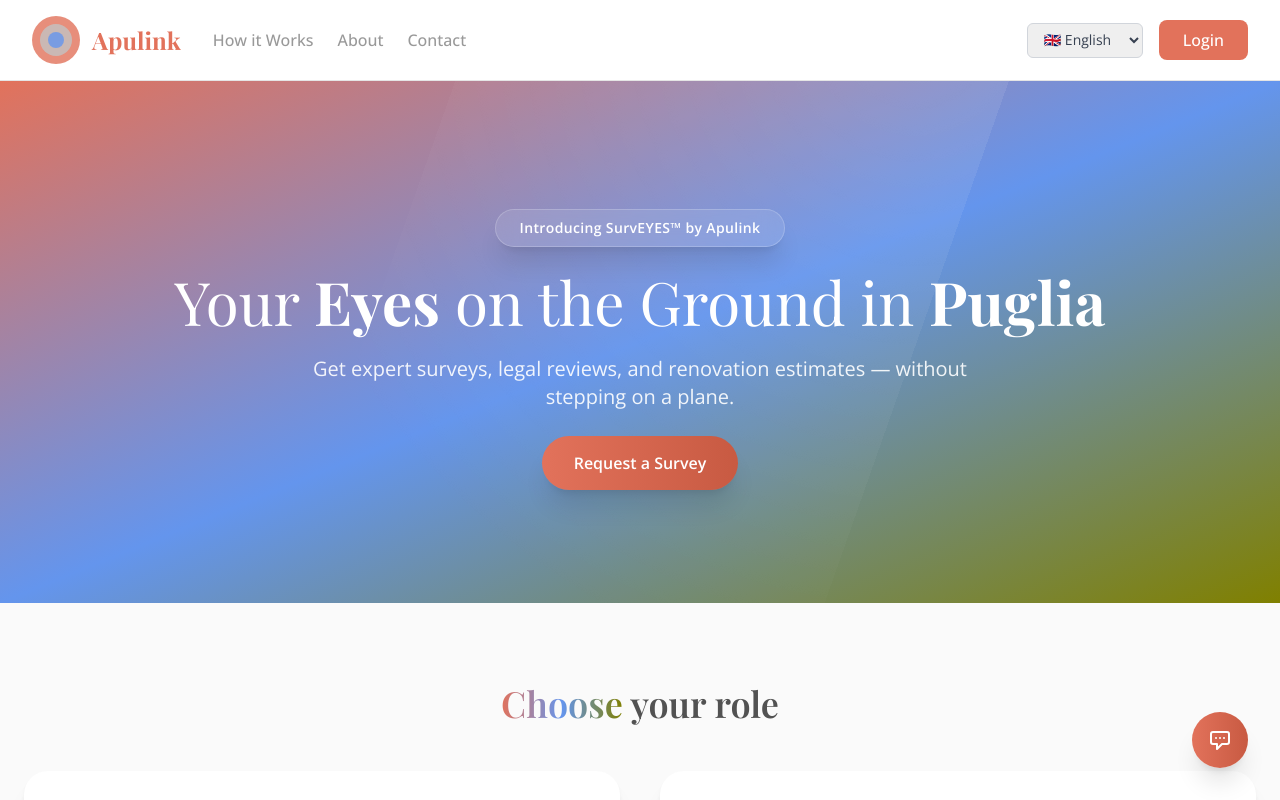
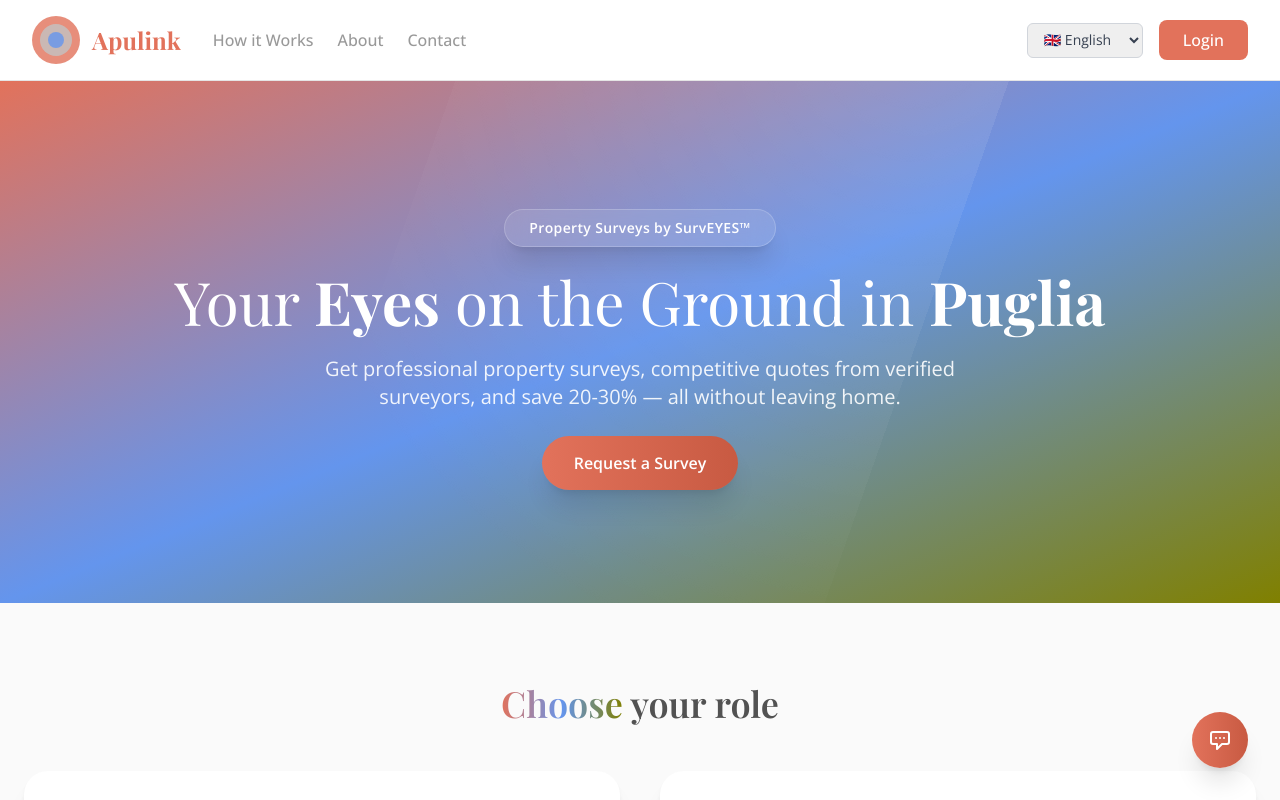
Before and after one commit to Geppix140269/Apulink, a Next.js app: page / in a window 1280 px wide. Shown: the top 800 px of the page. Built offline with nearby package versions, Linux system fonts and the light colour scheme; a web font is replaced by a local one.

Commit message:
Update Hero.tsx

```diff
--- a/app/components/home/Hero.tsx
+++ b/app/components/home/Hero.tsx
@@ -16,7 +16,7 @@ const Hero = () => {
 
       <div className="container mx-auto px-6 py-32 relative z-10 text-center">
         <div className="inline-block bg-white/10 px-6 py-2 rounded-full text-sm font-semibold tracking-wide backdrop-blur-md glass mb-6">
-          Introducing SurvEYES™ by Apulink
+          Property Surveys by SurvEYES™
         </div>
 
         <h1 className="text-5xl md:text-6xl font-playfair font-light leading-tight text-balance">
@@ -24,7 +24,8 @@ const Hero = () => {
         </h1>
 
         <p className="mt-6 text-lg md:text-xl text-white/90 font-opensans max-w-2xl mx-auto">
-          Get expert surveys, legal reviews, and renovation estimates — without stepping on a plane.
+          Get professional property surveys, competitive quotes from verified surveyors,
+          and save 20-30% — all without leaving home.
         </p>
 
         <div className="mt-10">
@@ -32,6 +33,8 @@ const Hero = () => {
             <span className="btn-premium ripple">Request a Survey</span>
           </Link>
         </div>
+
+        {/* Trust indicators - keeping minimal */}
       </div>
     </section>
   );
```
